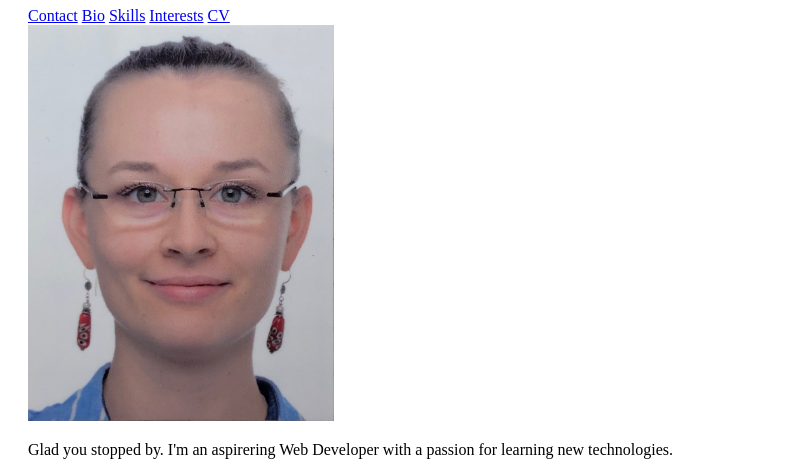
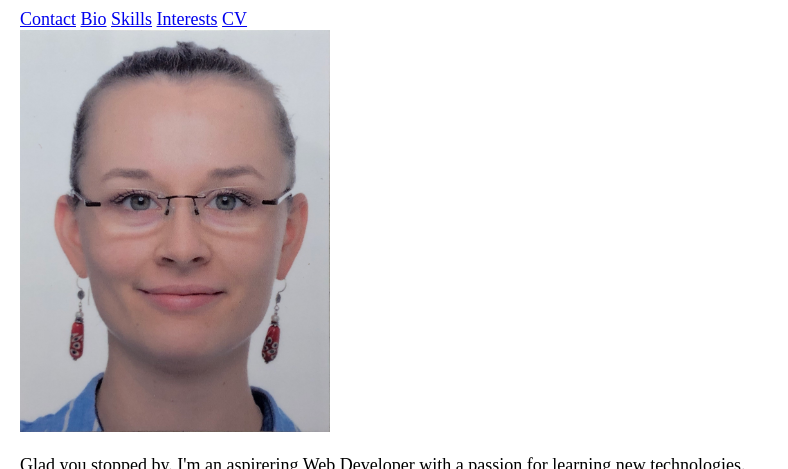
Before and after one commit to annaleaschroeder/annaleaschroeder.github.io, a plain HTML site: page index.html in a window 1280 px wide. Shown: the part 101-570 px from the top of the page, without its empty margins (0-788 px from the left). Drawn offline with Linux system fonts and the light colour scheme; files that its build step writes are made by us from their sources.

Commit message:
Minor changes

```diff
--- a/index.html
+++ b/index.html
@@ -4,7 +4,7 @@
     <meta charset="UTF-8">
     <meta name="viewport" content="width=device-width, initial-scale=1.0">
     <title>Personal website</title>
-    <link rel="stylesheet" href="/styles.css">
+    <link rel="stylesheet" href="styles.css">
 </head>
 <body>
 <header>
--- a/images/styles.css
+++ b/styles.css
@@ -3,6 +3,7 @@
 }
 
 body {
-    font-size: 112,5%;
+    font-size: 112.5%;
     padding: 20px;
+    margin: 0;
 }
```
